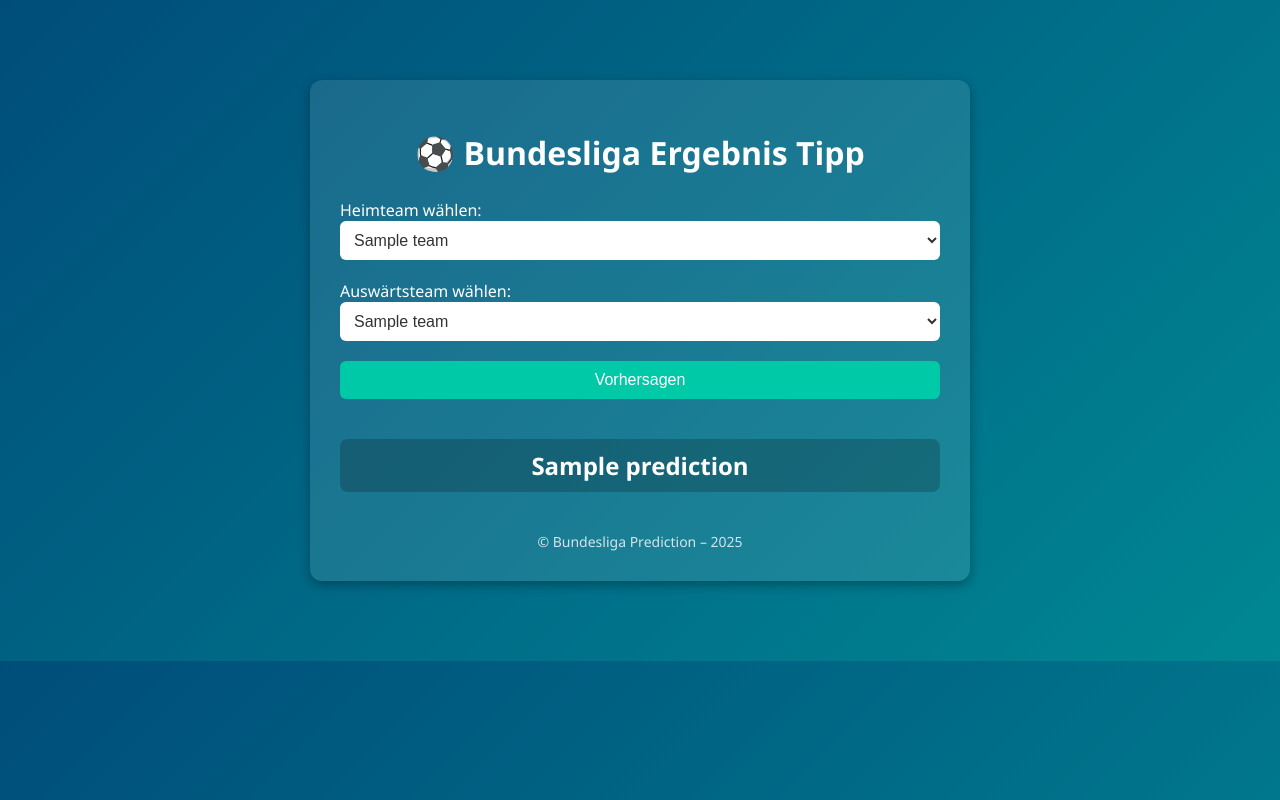
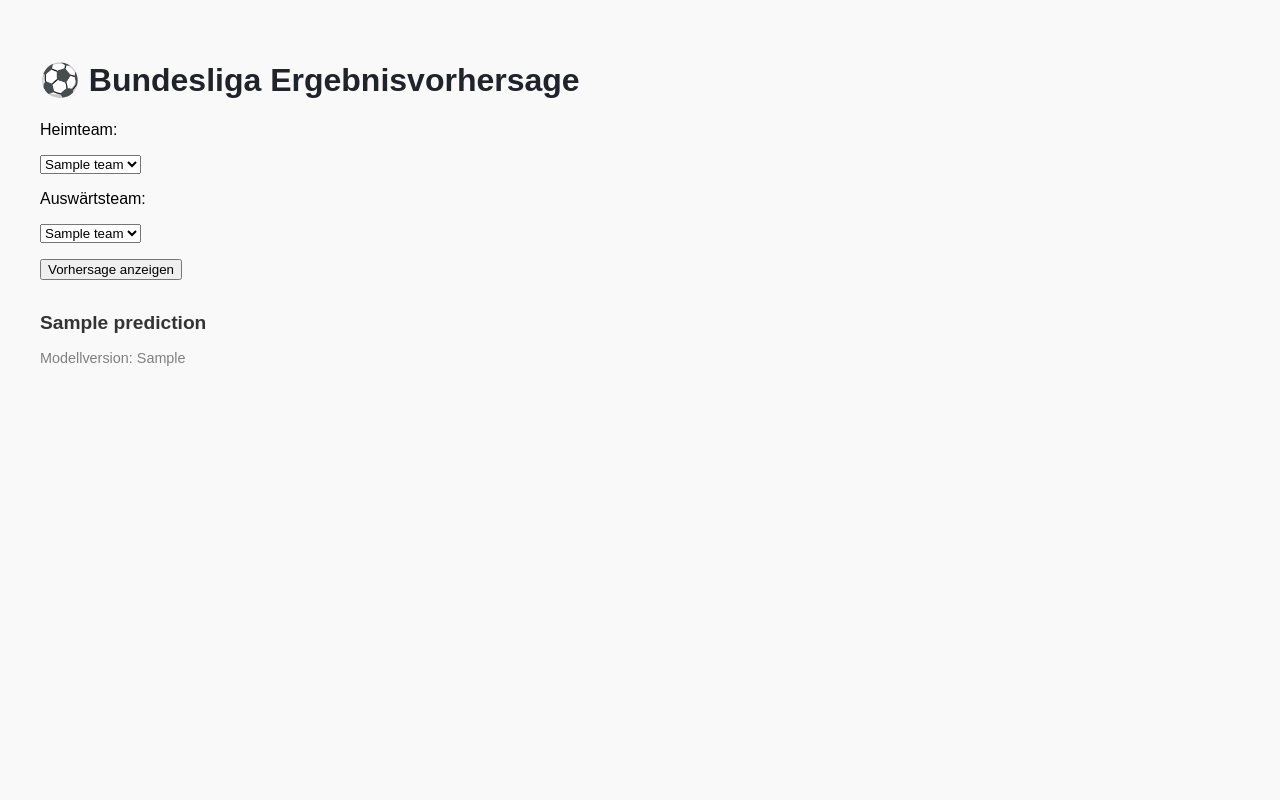
Before and after one commit to Leo-8008/bundesliga-prediction, a Flask app: template app/templates/index.html in a window 1280 px wide. Run offline with Flask 3, Linux system fonts and the light colour scheme; the template is opened without the code that fills it: most values are stand-ins (such as "Sample title", 1, 10 or a date in 2020); parts of the project's set-up code (start-up, migrations or seed data) failed here and were passed over.

Commit message:
index angepasst

```diff
--- a/add_form_features.py
+++ b/add_form_features.py
@@ -50,10 +50,8 @@ for idx, row in df.iterrows():
     df.at[idx, "home_form"] = calc_form(prev_home_games, "home_team", "home_goals", "away_goals")
     df.at[idx, "away_form"] = calc_form(prev_away_games, "away_team", "away_goals", "home_goals")
 
-# Datum wieder zu String machen für JSON-Speicherung
 df["date"] = df["date"].dt.strftime("%d.%m.%Y")
 
-# Zurückspeichern
 with open(json_path, "w", encoding="utf-8") as f:
     json.dump(df.to_dict(orient="records"), f, ensure_ascii=False, indent=4)
 
--- a/app/app.py
+++ b/app/app.py
@@ -3,60 +3,39 @@ import pandas as pd
 import pickle
 import numpy as np
 import os
-import re
 from azure.storage.blob import BlobServiceClient
 
 app = Flask(__name__)
 
-# Azure Blob Konfiguration
+
 AZURE_STORAGE_KEY = os.getenv("AZURE_STORAGE_KEY")
 STORAGE_ACCOUNT_NAME = "bundesligaml4305190470"
 CONTAINER_NAME = "models"
-DOWNLOAD_DIR = os.path.dirname(os.path.dirname(__file__))
 
-def download_latest_model():
-    if not AZURE_STORAGE_KEY:
-        print("Azure Storage Key nicht gesetzt!")
-        return
+def get_latest_version():
+    try:
+        blob_service = BlobServiceClient(
+            f"https://{STORAGE_ACCOUNT_NAME}.blob.core.windows.net",
+            credential=AZURE_STORAGE_KEY
+        )
+        container_client = blob_service.get_container_client(CONTAINER_NAME)
+        versions = set(blob.name.split("/")[0] for blob in container_client.list_blobs())
+        return sorted(versions)[-1] if versions else "Unbekannt"
+    except Exception as e:
+        print("Fehler beim Ermitteln der Modellversion:", e)
+        return "Unbekannt"
 
-    blob_service = BlobServiceClient(
-        f"https://{STORAGE_ACCOUNT_NAME}.blob.core.windows.net",
-        credential=AZURE_STORAGE_KEY
-    )
-    container = blob_service.get_container_client(CONTAINER_NAME)
+model_version = get_latest_version()
 
-    version_folders = set()
-    for blob in container.list_blobs():
-        match = re.match(r"(v\d{8}_\d{4})/", blob.name)
-        if match:
-            version_folders.add(match.group(1))
+base_path = os.path.dirname(os.path.dirname(__file__))
+model_path = os.path.join(base_path, "models", model_version)
 
-    if not version_folders:
-        print("Keine Modellversionen gefunden.")
-        return
+with open(os.path.join(model_path, "model_home.pkl"), "rb") as f:
+    model_home = pickle.load(f)
+with open(os.path.join(model_path, "model_away.pkl"), "rb") as f:
+    model_away = pickle.load(f)
+feature_names = pd.read_csv(os.path.join(model_path, "feature_names.csv"))["feature"].tolist()
 
-    latest_version = sorted(version_folders)[-1]
-    print(f"Lade neuestes Modell: {latest_version}")
-
-    for filename in ["model_home.pkl", "model_away.pkl", "feature_names.csv"]:
-        blob_path = f"{latest_version}/{filename}"
-        blob = container.get_blob_client(blob_path)
-        with open(os.path.join(DOWNLOAD_DIR, filename), "wb") as f:
-            f.write(blob.download_blob().readall())
-            print(f"Heruntergeladen: {filename}")
-
-# ⬇Neueste Modelle laden
-download_latest_model()
-
-# Modelle und Features einladen
-with open(os.path.join(DOWNLOAD_DIR, "model_home.pkl"), "rb") as f:
-    model_home = pickle.load(f)
-with open(os.path.join(DOWNLOAD_DIR, "model_away.pkl"), "rb") as f:
-    model_away = pickle.load(f)
-
-feature_names = pd.read_csv(os.path.join(DOWNLOAD_DIR, "feature_names.csv"))["feature"].tolist()
-
-# Teamauswahl vorbereiten (nur Teamnamen)
 teams = sorted(set(
     name.replace("home_team_", "").replace("away_team_", "")
     for name in feature_names
@@ -81,11 +60,11 @@ def index():
 
         home_goals = model_home.predict(x)[0]
         away_goals = model_away.predict(x)[0]
-
         prediction = f"{home_team} vs. {away_team} – Tipp: {int(round(home_goals))}:{int(round(away_goals))}"
 
     return render_template("index.html", teams=teams, prediction=prediction,
-                           selected_home=home_team, selected_away=away_team)
+                           selected_home=home_team, selected_away=away_team,
+                           model_version=model_version)
 
 if __name__ == "__main__":
-    app.run(host="0.0.0.0", port=80)
+    app.run(host="0.0.0.0", port=5000)
--- a/app/templates/index.html
+++ b/app/templates/index.html
@@ -2,106 +2,59 @@
 <html lang="de">
 <head>
     <meta charset="UTF-8">
-    <title>Bundesliga Tipper</title>
-    <meta name="viewport" content="width=device-width, initial-scale=1.0">
+    <title>Bundesliga Tipp</title>
     <style>
         body {
-            font-family: 'Segoe UI', sans-serif;
-            background: linear-gradient(135deg, #004d7a, #008793);
-            color: #fff;
-            margin: 0;
-            padding: 0;
+            font-family: Arial, sans-serif;
+            padding: 2rem;
+            background: #f9f9f9;
         }
-
-        .container {
-            max-width: 600px;
-            margin: 80px auto;
-            background-color: rgba(255, 255, 255, 0.1);
-            padding: 30px;
-            border-radius: 12px;
-            box-shadow: 0 4px 12px rgba(0, 0, 0, 0.3);
+        h1 {
+            color: #20232a;
         }
-
-        h1 {
-            text-align: center;
-            margin-bottom: 25px;
+        form {
+            margin-top: 1rem;
         }
-
-        form {
-            display: flex;
-            flex-direction: column;
+        label, select, button {
+            display: block;
+            margin: 1rem 0;
         }
-
-        select, button {
-            margin-bottom: 20px;
-            padding: 10px;
-            border-radius: 6px;
-            border: none;
-            font-size: 16px;
-        }
-
-        select {
-            background-color: #fff;
+        .prediction {
+            margin-top: 2rem;
+            font-size: 1.2rem;
+            font-weight: bold;
             color: #333;
         }
-
-        button {
-            background-color: #00c9a7;
-            color: white;
-            cursor: pointer;
-            transition: background-color 0.3s;
-        }
-
-        button:hover {
-            background-color: #00a187;
-        }
-
-        .prediction {
-            margin-top: 20px;
-            font-size: 24px;
-            text-align: center;
-            font-weight: bold;
-            background-color: rgba(0,0,0,0.2);
-            padding: 10px;
-            border-radius: 8px;
-        }
-
-        footer {
-            margin-top: 40px;
-            text-align: center;
-            font-size: 14px;
-            opacity: 0.8;
+        .version {
+            margin-top: 1rem;
+            color: gray;
+            font-size: 0.9rem;
         }
     </style>
 </head>
 <body>
-    <div class="container">
-        <h1>⚽ Bundesliga Ergebnis Tipp</h1>
+    <h1>⚽ Bundesliga Ergebnisvorhersage</h1>
     <form method="POST">
-            <label for="home_team">Heimteam wählen:</label>
-            <select name="home_team" id="home_team" required>
+        <label for="home_team">Heimteam:</label>
+        <select name="home_team" required>
             {% for team in teams %}
-                    <option value="{{ team }}" {% if team == selected_home %}selected{% endif %}>{{ team }}</option>
+                <option value="{{ team }}" {% if selected_home == team %}selected{% endif %}>{{ team }}</option>
             {% endfor %}
         </select>
 
-            <label for="away_team">Auswärtsteam wählen:</label>
-            <select name="away_team" id="away_team" required>
+        <label for="away_team">Auswärtsteam:</label>
+        <select name="away_team" required>
             {% for team in teams %}
-                    <option value="{{ team }}" {% if team == selected_away %}selected{% endif %}>{{ team }}</option>
+                <option value="{{ team }}" {% if selected_away == team %}selected{% endif %}>{{ team }}</option>
             {% endfor %}
         </select>
 
-            <button type="submit">Vorhersagen</button>
+        <button type="submit">Vorhersage anzeigen</button>
     </form>
 
     {% if prediction %}
         <div class="prediction">{{ prediction }}</div>
+        <div class="version">Modellversion: {{ model_version }}</div>
     {% endif %}
-
-        <footer>
-            © Bundesliga Prediction – {{ year | default(2025) }}
-        </footer>
-    </div>
 </body>
 </html>
--- a/download_model.py
+++ b/download_model.py
@@ -2,12 +2,10 @@ from azure.storage.blob import BlobServiceClient
 import os
 import re
 
-# Konfiguration
 STORAGE_ACCOUNT_NAME = "bundesligaml4305190470"
 CONTAINER_NAME = "models"
 AZURE_STORAGE_KEY = os.getenv("AZURE_STORAGE_KEY")
 
-# Verbindung herstellen
 blob_service = BlobServiceClient(
     f"https://{STORAGE_ACCOUNT_NAME}.blob.core.windows.net",
     credential=AZURE_STORAGE_KEY
@@ -15,10 +13,8 @@ blob_service = BlobServiceClient(
 
 container = blob_service.get_container_client(CONTAINER_NAME)
 
-# Alle Blob-Pfade auflisten
 blobs = list(container.list_blobs())
 
-# Alle Versionen extrahieren (vYYYYMMDDHHMMSS)
 versions = sorted(set(
     re.match(r"v\d+", blob.name).group()
     for blob in blobs if re.match(r"v\d+/", blob.name)
--- a/import_to_cosmos.py
+++ b/import_to_cosmos.py
@@ -1,25 +1,19 @@
 import json
 from pymongo import MongoClient
 
-# Connection String
 CONNECTION_STRING = "mongodb+srv://mdmleodb:Test1234!@bundesliga-db.mongocluster.cosmos.azure.com/?tls=true&retrywrites=false&maxIdleTimeMS=120000&authMechanism=SCRAM-SHA-256"
 
-# Verbindung aufbauen
 client = MongoClient(CONNECTION_STRING)
 
-# Datenbank und Collection anlegen
 db = client["bundesliga"]
 collection = db["results"]
 
-# Vorherige Daten löschen
 collection.delete_many({})
 
-# Lokale JSON-Datei laden
 with open("bundesliga_results.json", "r", encoding="utf-8") as f:
     data = json.load(f)
     print(data[0].keys())
 
-# Neue Daten einfügen
 if isinstance(data, list):
     collection.insert_many(data)
 elif isinstance(data, dict):
--- a/register_model.py
+++ b/register_model.py
@@ -3,12 +3,11 @@ from azure.ai.ml import MLClient
 from azure.ai.ml.entities import Model
 from pathlib import Path
 
-# Azure-Konfiguration
+
 subscription_id = "763385d7-e323-4a29-bb0d-4101d0381259"
 resource_group = "bundesliga-rg"
 workspace_name = "bundesliga-ml"
 
-# Authentifizieren & Client erstellen
 ml_client = MLClient(
     DefaultAzureCredential(),
     subscription_id,
@@ -16,7 +15,6 @@ ml_client = MLClient(
     workspace_name
 )
 
-# Modellregistrierung: Heimtore
 model_home = Model(
     path=Path("model_home.pkl"),
     name="bundesliga-home-model",
@@ -26,7 +24,6 @@ model_home = Model(
 registered_home = ml_client.models.create_or_update(model_home)
 print(f"Heimtor-Modell registriert: {registered_home.name} v{registered_home.version}")
 
-# Modellregistrierung: Auswärtstore
 model_away = Model(
     path=Path("model_away.pkl"),
     name="bundesliga-away-model",
--- a/scraping/bundesliga_results/spiders/bundesliga_spider.py
+++ b/scraping/bundesliga_results/spiders/bundesliga_spider.py
@@ -48,7 +48,7 @@ class BundesligaResultsSpider(scrapy.Spider):
 
     def closed(self, reason):
 
-        # Datei im Hauptordner speichern
+
         project_root = os.path.abspath(os.path.join(os.path.dirname(__file__), "..", ".."))
         filename = os.path.join(project_root, "bundesliga_results.json")
         with open(filename, "w", encoding="utf-8") as f:
```
Also changed, not shown: model_to_blob.py (+2 -7 lines), .github/workflows/download_model.yml, .github/workflows/run_all.yml, .github/workflows/upload_model.yml. Lines whose indentation alone changed are shown as unchanged.
